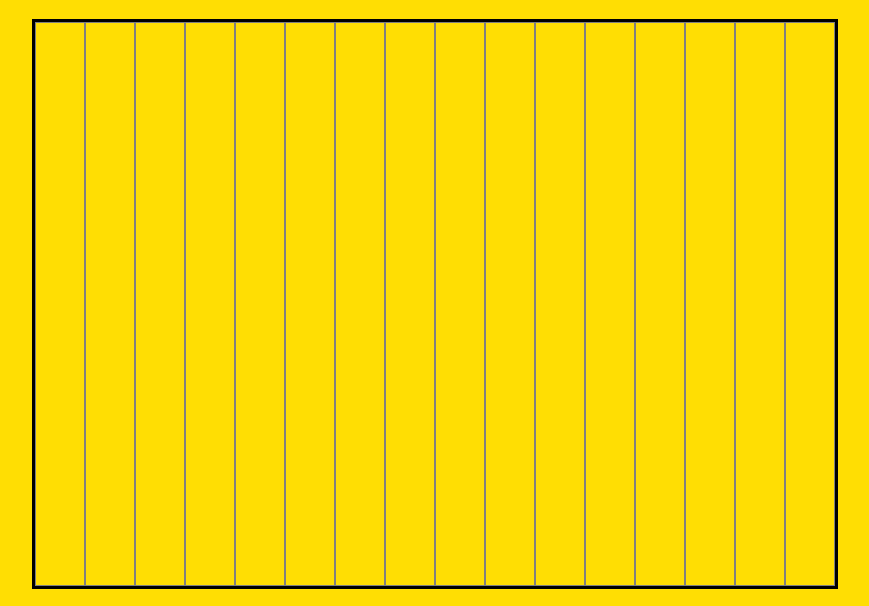
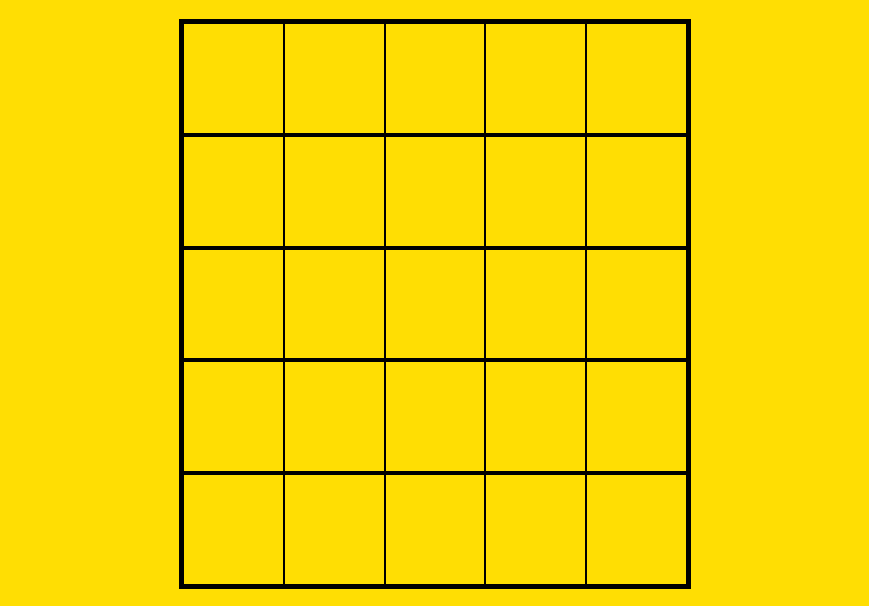
Before and after one commit to giangkevin/Etch-a-Sketch, a plain HTML site: page index.html in a window 1280 px wide. Shown: the part 70-676 px from the top of the page, without its empty margins (205-1074 px from the left). Drawn offline with Linux system fonts and the light colour scheme.

Commit message:
Add function createGrid()

```diff
--- a/index.html
+++ b/index.html
@@ -4,7 +4,6 @@
         <meta charset="UTF-8">
         <title>Etch a Sketch</title>
         <link rel="stylesheet" href="style.css">
-        <script src="javascript.js" defer></script>
     </head>
     <body>
         <header>
@@ -16,5 +15,6 @@
         <footer>
             <h2>Kévin Giang</h2>
         </footer>
+        <script src="javascript.js"></script>
     </body>
 </html>
--- a/javascript.js
+++ b/javascript.js
@@ -1,8 +1,18 @@
-const container = document.querySelector(".container");
+function createGrid(size) {
+    const container = document.querySelector(".container");
+    for (let i = 0; i < size; i++) {
+        const row = document.createElement("div");
+        row.style.cssText = "display : flex; border : 1px solid black; flex : 1";
+        row.className = "row";
+        container.appendChild(row);
+        for (let j = 0; j < size; j++) {
+            const column = document.createElement("div");
+            column.style.cssText = "display : flex; border : 1px solid black; flex : 1 ";
+            column.className = "column";
+            row.appendChild(column);
+        }
+    }
+}
 
-for(let row = 0; row < 16; row++){
-    const div = document.createElement("div");
-    div.style.border = "1px solid grey";
-    div.style.flex = "1";
-    container.appendChild(div);
-}
+
+createGrid(5);
--- a/style.css
+++ b/style.css
@@ -11,7 +11,8 @@ body{
 .container {
     flex: 1;
     display: flex;
+    flex-direction: column;
     flex-wrap: wrap;
     border: 3px solid black;
-    min-width: 800px;
+    min-width: 40%;
 }
```
